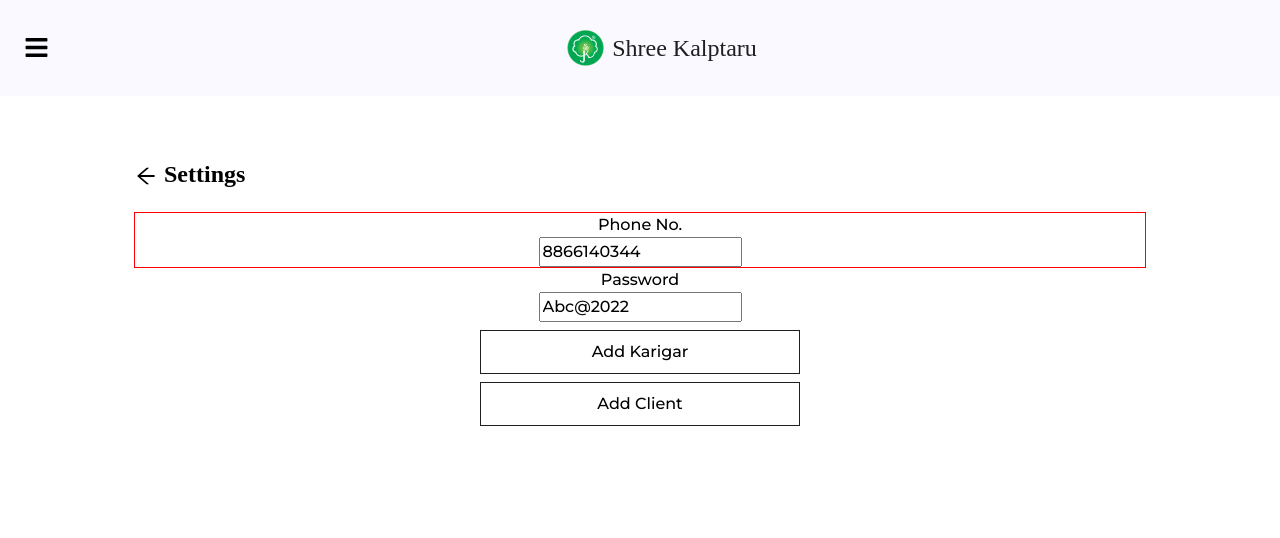
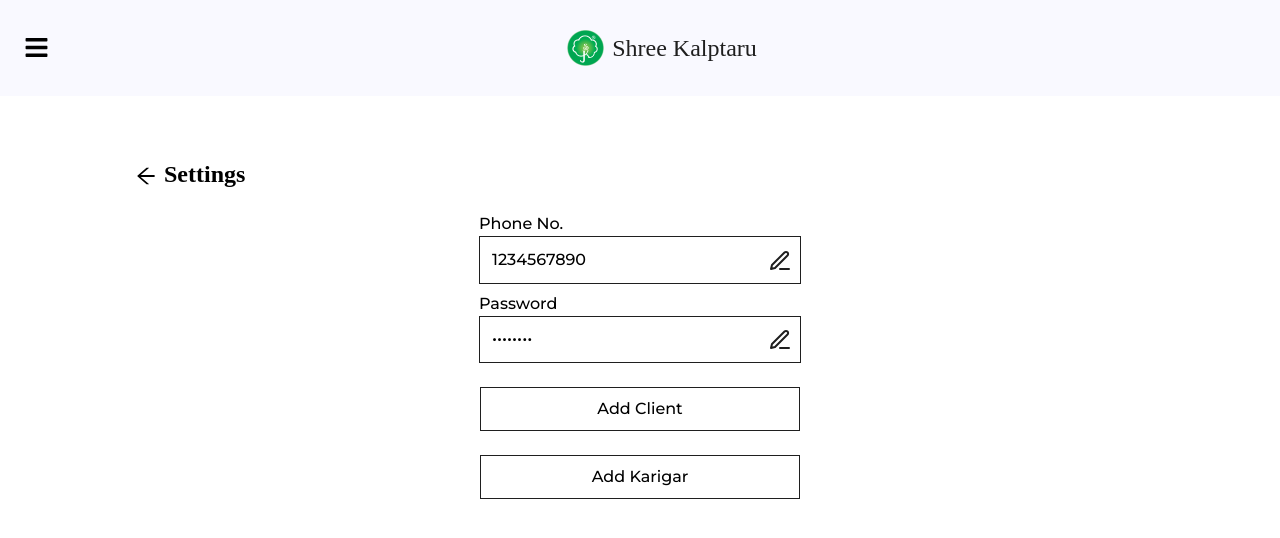
Before and after one commit to ankit-chotaliya/kalptaru, a React (Create React App) app: page /settings in a window 1280 px wide. Shown: the top 538 px of the page. Built offline with nearby package versions, Linux system fonts and the light colour scheme.

Commit message:
Settings Component done

```diff
--- a/src/Components/Settings/Settings.css
+++ b/src/Components/Settings/Settings.css
@@ -1,4 +1,38 @@
 .st-mobile{
-    border: 1px solid red;
+    width: 322px;
+    margin: 0 auto;
+    text-align: left !important;
+}
+.st-mobile label{
+    width: 100%;
+}
+.st-mob-input{
+    border: none !important;
+    width: 90%;
+    height: 44px;
+    text-indent: 10px;
+    border-radius: 0px !important;
+    outline: none;
+}
+.st-mob-input[type="text"]:focus,.st-mob-input[type="password"]:focus{
+    box-shadow: none !important;
+}
+
+.st-mob-input::placeholder{
+    text-indent: 10px;
+}
+.st-mob-icon{
+    height: 44px;
+    color: var(--textColor);
+    font-size: 1.5rem;
 
 }
+.st-mob-sub{
+    border: 1px solid var(--textColor);
+}
+
+@media only screen and (max-width: 300px){
+    .st-mobile {
+        width: 250px;
+    }
+}
--- a/src/Components/Settings/Settings.js
+++ b/src/Components/Settings/Settings.js
@@ -4,8 +4,12 @@ import AddKarigar from '../AddKarigar/AddKarigar';
 import './Settings.css';
 import Navbar from '../NavBar/Navbar';
 import { AiOutlineArrowLeft } from 'react-icons/ai';
+import { FiEdit3 } from 'react-icons/fi'
 
 const Settings = () => {
+    const [mobileNo,setMobileNo]=useState("1234567890");
+    const [password,setPassWord]=useState("Abc@2022");
+    const [showPassword,setShowPassWord]=useState(false);
     const [addClientModal,setAddClientModal]=useState(false);
     const [addKarigarModal,setAddKarigarModal]=useState(false);
 
@@ -18,6 +22,11 @@ const Settings = () => {
         e.preventDefault();
         setAddKarigarModal(true);
     }
+
+    const handlepassword=(e)=>{
+        setShowPassWord(true);
+        setPassWord(e.target.value);
+    }
   return (
     <>
     <Navbar/>
@@ -27,39 +36,51 @@ const Settings = () => {
             </div>
 
             <div className='co-container mt-4'>
-                <div className='st-mobile'>
+                <div className='st-mobile mt-2'>
                     <label htmlFor='st-mob'>Phone No.</label>
                     <br/>
+                    <div className='st-mob-sub'>
                     <input
                     type="text"
+                    className='st-mob-input'
                     placeholder='Mobile Number'
-                    value="8866140344"
+                    value={mobileNo}
+                    onChange={(e)=>{setMobileNo(e.target.value)}}
                     id="st-mob"
                     />
+                    <FiEdit3 className='st-mob-icon'/>
                     </div>
-            <div className='st-password'>
+                </div>
+                <div className='st-mobile mt-2'>
                     <label htmlFor='st-pass'>Password</label>
                     <br/>
+                    <div className='st-mob-sub'>
                     <input
-                type="text"
+                    type={showPassword?"text":"password"}
+                    className='st-mob-input'
                     placeholder='Password'
-                value="Abc@2022"
+                    value={password}
+                    onChange={handlepassword}
+                    onFocus={()=>{setShowPassWord(true)}}
+                    onBlur={()=>{setShowPassWord(false)}}
                     id="st-pass"
                     />
+                    <FiEdit3 className='st-mob-icon'/>
                     </div>
-                <div className='co-customer-share mt-2'>
+                </div>
+                <div className='co-customer-share mt-4'>
 
                    <button className='co-share-btn' onClick={handleClient}>
-                        Add Karigar
+                        Add Client
                    </button>
                    <AddClient
                     show={addClientModal}
                     onHide={() => setAddClientModal(false)}
                     />
                 </div>
-                <div className='co-karigar-share mt-2'>
+                <div className='co-karigar-share mt-4'>
                     <button className='co-share-btn' onClick={handleAddKarigar}>
-                        Add Client
+                        Add Karigar
                    </button>
                    <AddKarigar
                     show={addKarigarModal}
```
Lines whose indentation alone changed are shown as unchanged.
